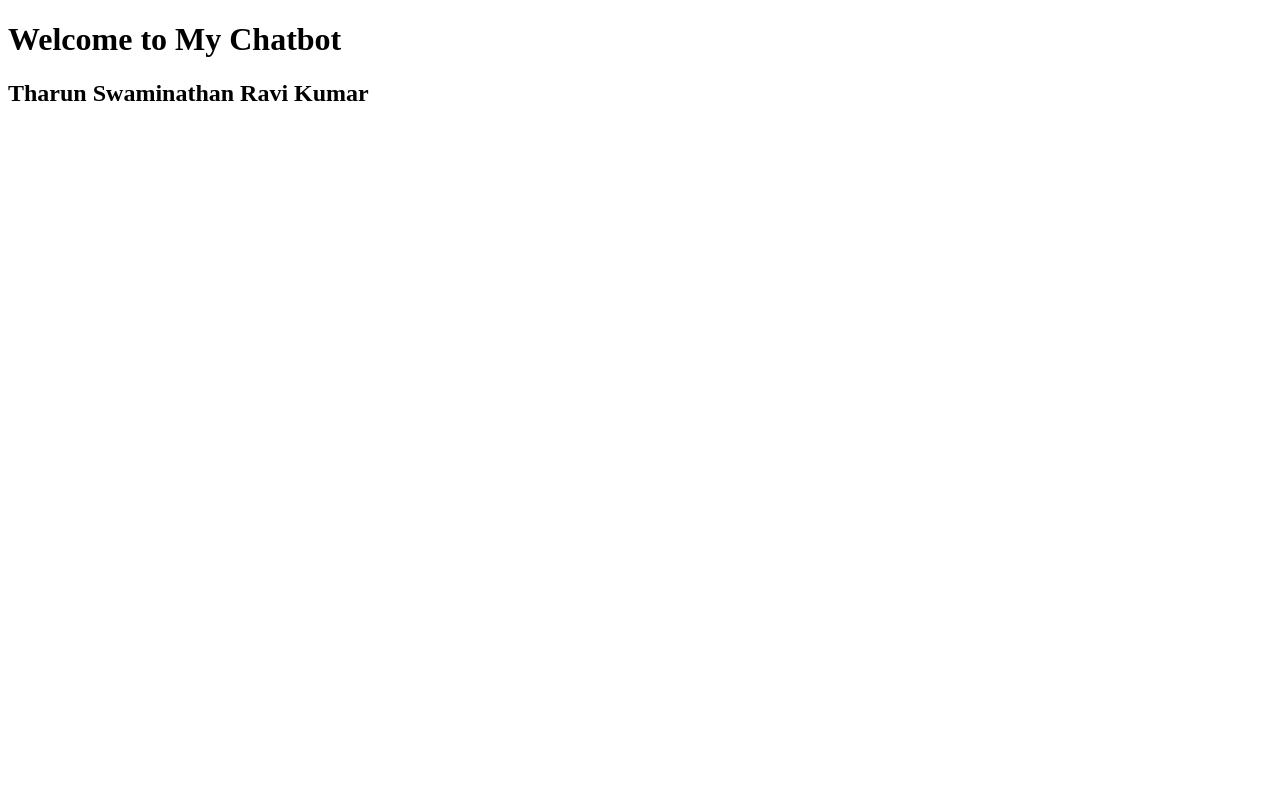
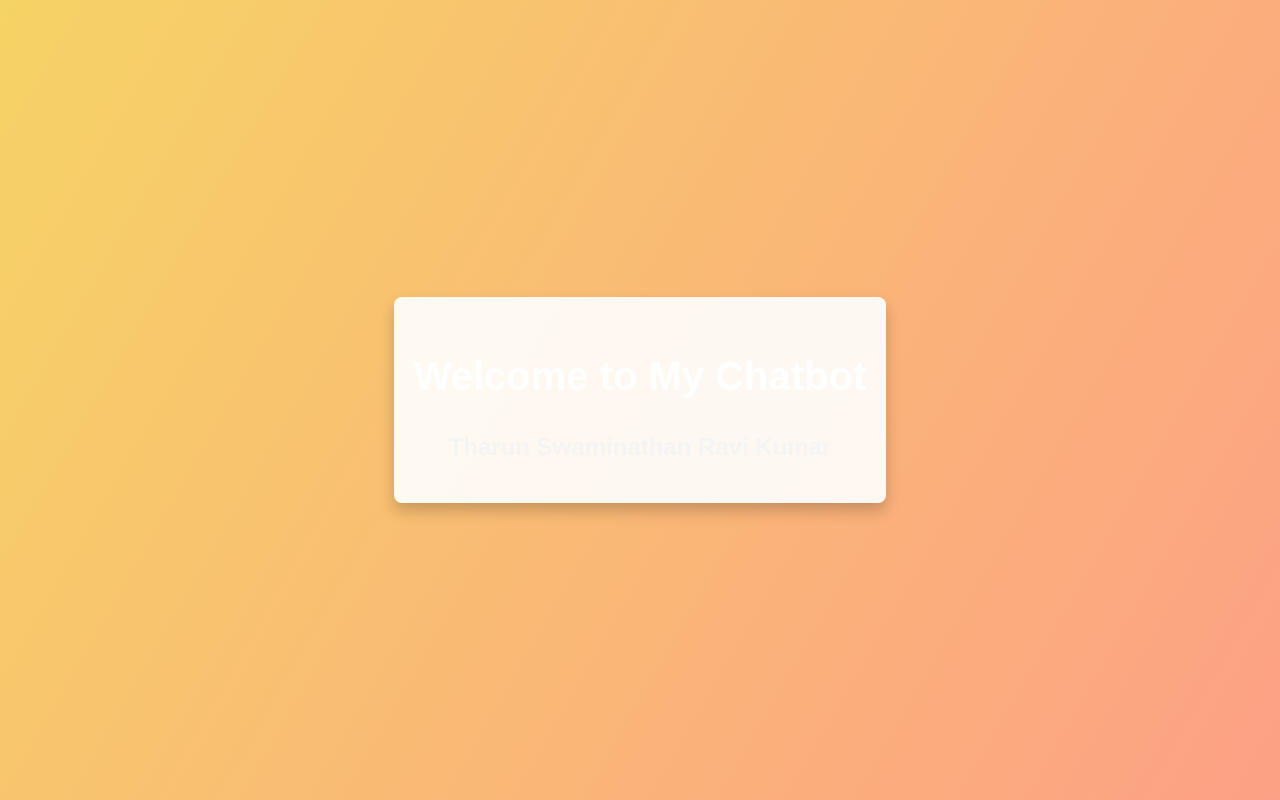
Before and after one commit to TharunSwaminathan/Project-6, a plain HTML site: page index.html in a window 1280 px wide. Drawn offline with nearby package versions, Linux system fonts and the light colour scheme.

Commit message:
Update index.html

```diff
--- a/index.html
+++ b/index.html
@@ -4,8 +4,53 @@
     <meta charset="UTF-8">
     <meta name="viewport" content="width=device-width, initial-scale=1.0">
     <title>Dialogflow Messenger</title>
+    <style>
+        /* General reset */
+        body {
+            margin: 0;
+            font-family: 'Arial', sans-serif;
+            line-height: 1.6;
+            background: linear-gradient(120deg, #f6d365, #fda085);
+            color: #333;
+            display: flex;
+            flex-direction: column;
+            align-items: center;
+            justify-content: center;
+            height: 100vh;
+            text-align: center;
+        }
+
+        h1 {
+            font-size: 2.5rem;
+            color: #fff;
+            margin-bottom: 0.5rem;
+        }
+
+        h2 {
+            font-size: 1.5rem;
+            color: #f4f4f4;
+            margin-bottom: 1rem;
+        }
+
+        df-messenger {
+            margin-top: 2rem;
+            width: 100%;
+            max-width: 400px;
+            box-shadow: 0 4px 6px rgba(0, 0, 0, 0.2);
+        }
+
+        /* Add a container for styling */
+        .container {
+            max-width: 800px;
+            padding: 20px;
+            background-color: rgba(255, 255, 255, 0.9);
+            border-radius: 8px;
+            box-shadow: 0 8px 15px rgba(0, 0, 0, 0.2);
+        }
+    </style>
 </head>
 <body>
+    <div class="container">
         <h1>Welcome to My Chatbot</h1>
         <h2>Tharun Swaminathan Ravi Kumar</h2>
         <script src="https://www.gstatic.com/dialogflow-console/fast/messenger/bootstrap.js?v=1"></script>
@@ -15,5 +60,6 @@
             agent-id="f5eff096-c7ed-4aaa-bb1c-21d77a9b2c09"
             language-code="en"
         ></df-messenger>
+    </div>
 </body>
 </html>
```
Lines whose indentation alone changed are shown as unchanged.
